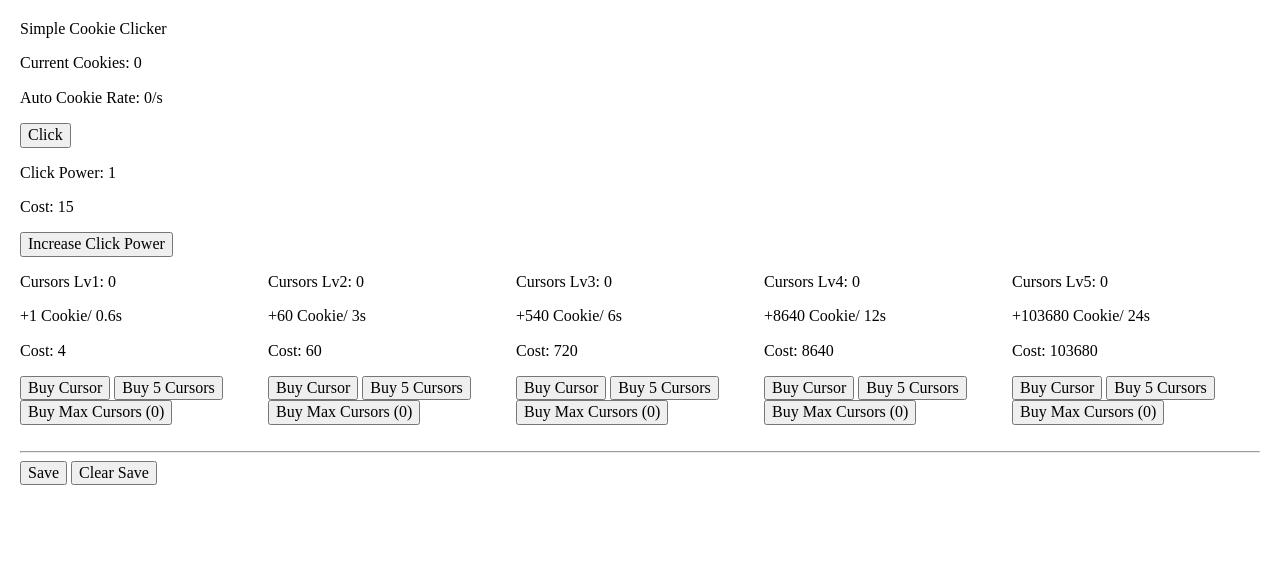
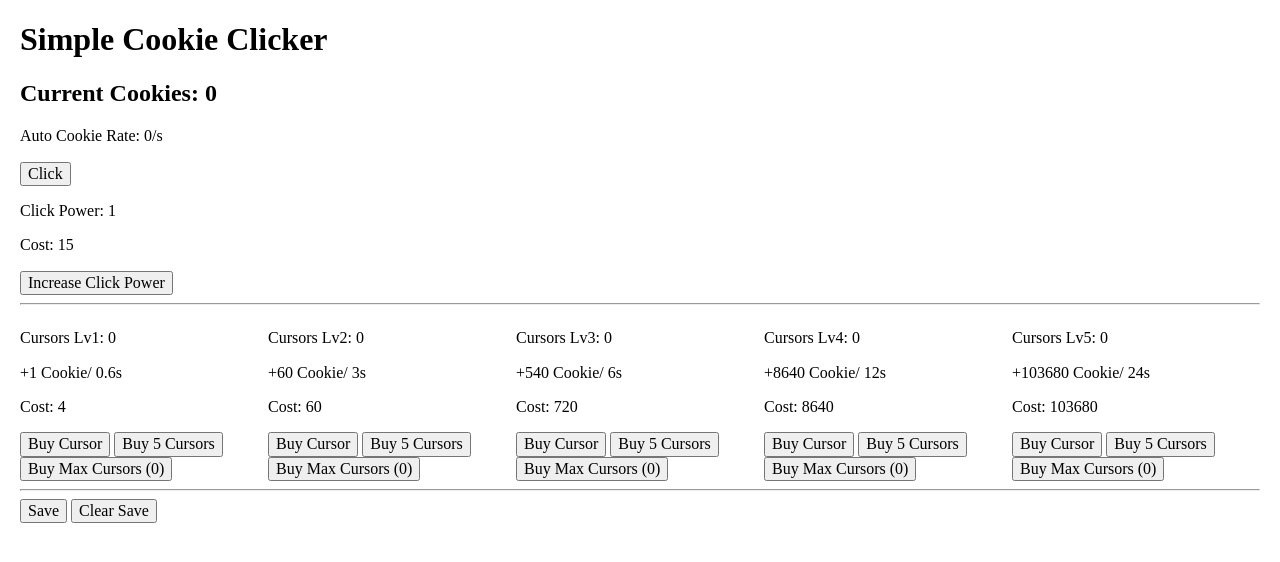
Before and after one commit to RickyLam11/cookie-clicker, a plain HTML site: page index.html in a window 1280 px wide. Drawn offline with nearby package versions, Linux system fonts and the light colour scheme.

Commit message:
feat: align layout with div

```diff
--- a/index.html
+++ b/index.html
@@ -11,8 +11,9 @@
     <script type="text/javascript" src="./js/loadScript.js" async></script>
 </head>
 <body onload="load()">
-    <p>Simple Cookie Clicker</p>
-    <p>Current Cookies: <span id="cookie">0</span></p>
+    <div id="">
+        <h1>Simple Cookie Clicker</h1>
+        <h2>Current Cookies: <span id="cookie">0</span></h2>
         <p>Auto Cookie Rate: <span id="cookieRate">0</span>/s</p>
         <button onClick="cookieClick(clickPower)">Click</button>
         <br />
@@ -20,7 +21,9 @@
         <p>Click Power: <span id="clickPower">1</span></p>
         <p>Cost: <span id="clickPowerCost">20</span></p>
         <button onClick="buyClickPower()">Increase Click Power</button>
-    <br />
+    </div>
+    <hr />
+
 
     <div id="auto">
         <div>
@@ -64,12 +67,11 @@
             <button onClick="cursorLv5.buyMaxCursor()">Buy Max Cursors (<span id="cursorLv5MaxBuy">N/A</span>)</button>
         </div>
     </div>
-    <br />
+    <hr />
 
-
-    <hr />
+    <div id="save">
         <button onClick="save()">Save</button>
         <button onClick="clearSave()">Clear Save</button>
-
+    </div>
 </body>
 </html>
```
Lines whose indentation alone changed are shown as unchanged.
